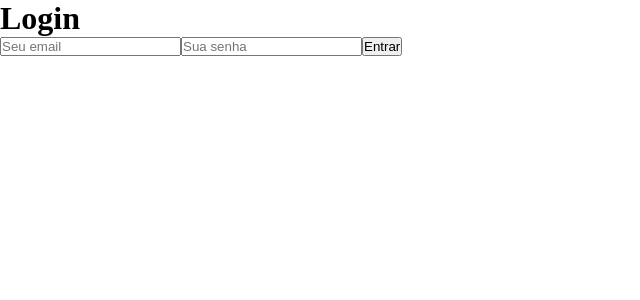
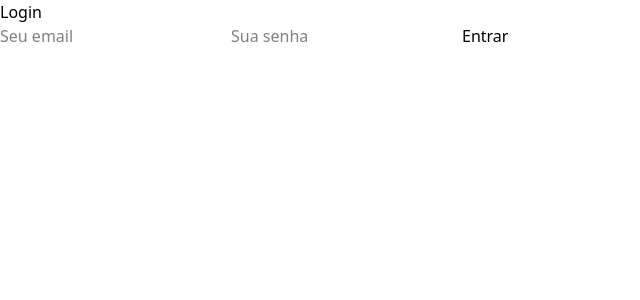
Before and after one commit to Artur-Santana/romma, a Next.js app: page /login in a window 1280 px wide. Shown: the top 300 px of the page, without its empty margins (0-640 px from the left). Built offline with nearby package versions, Linux system fonts and the light colour scheme; no server answers.

Commit message:
feat(landing-page): :sparkles: iniciar F2-S0 — estrutura, design system e fontes

```diff
--- a/src/app/globals.css
+++ b/src/app/globals.css
@@ -1,5 +1,15 @@
-* {
-  margin: 0;
-  padding: 0;
-  box-sizing: border-box;
+@import "tailwindcss";
+
+@theme {
+  /* Cores */
+  --color-primary: #4B0082;
+  --color-secondary: #2E2E2E;
+  --color-neutral: #000000;
+
+  /* Fontes */
+  --font-headline: var(--font-public-sans), sans-serif;
+  --font-body: var(--font-space-grotesk), sans-serif;
+
+  /* Sem arredondamento (design system: sharp corners) */
+  --radius: 0;
 }
--- a/src/app/layout.js
+++ b/src/app/layout.js
@@ -1,26 +1,26 @@
-import { Geist, Geist_Mono } from "next/font/google";
+import { Public_Sans, Space_Grotesk } from "next/font/google";
 import "./globals.css";
 
-const geistSans = Geist({
-  variable: "--font-geist-sans",
+const publicSans = Public_Sans({
+  variable: "--font-public-sans",
   subsets: ["latin"],
 });
 
-const geistMono = Geist_Mono({
-  variable: "--font-geist-mono",
+const spaceGrotesk = Space_Grotesk({
+  variable: "--font-space-grotesk",
   subsets: ["latin"],
 });
 
 export const metadata = {
-  title: "Create Next App",
-  description: "Generated by create next app",
+  title: "Romma",
+  description: "Gestão de espaços corporativos",
 };
 
 export default function RootLayout({ children }) {
   return (
     <html
-      lang="en"
-      className={`${geistSans.variable} ${geistMono.variable} h-full antialiased`}
+      lang="pt-BR"
+      className={`${publicSans.variable} ${spaceGrotesk.variable} h-full antialiased`}
     >
       <body className="min-h-full flex flex-col">{children}</body>
     </html>
--- a/src/app/page.js
+++ b/src/app/page.js
@@ -1,20 +1,42 @@
-import supabase from "@/lib/supabase";
-import Image from "next/image";
+export default function Home() {
+  return (
+    <div>
 
+      {/* Cabeçalho — logo/nome + navegação */}
+      <header>
+        <div className="bg-[#1A1A1A] flex justify-between p-1.25">
+          <div className="text-[#6B6B6B] font-body font-medium text-xs tracking-[0.2em]">REF: RM-2026-X // GRID.OS.ALFA</div>
+          <div className="text-[#6B6B6B] font-body font-medium text-xs tracking-[0.2em]">LOC: -23.608713° N, 46.754611°</div>
+          <div className="text-[#6B6B6B] font-body font-medium text-xs tracking-[0.2em]">DATA: 09.06.2026 // STATUS: OTIMIZADO</div>
+        </div>
+        <nav>
+          {/* TODO(human): logo ou nome "Romma" + link para /unidades */}
+        </nav>
+      </header>
 
-async function getEdificios(){
-  const edificios = await supabase.from('edificios').select('*')
-  return edificios
-}
+      <main>
 
+        {/* Hero — primeira coisa que o visitante vê */}
+        <section>
+          <div>
+            {/* TODO(human): título principal, subtítulo/slogan, botão CTA → /unidades */}
+            {/* Dica de layout: no mobile fica em coluna, no desktop pode ter imagem ao lado */}
+          </div>
+        </section>
 
-export default async function Home() {
-  const edificios = await getEdificios()
+        {/* Sobre — o que é o Romma e para quem é */}
+        <section>
+          {/* TODO(human): 2-3 blocos explicando o produto */}
+          {/* Dica de layout: cards em coluna no mobile, grid de 3 colunas no desktop */}
+        </section>
 
-  return (
-    <main>
-      {edificios.data.map(edificio => ( <h2>{edificio.nome}</h2> ))}
-      <h1>Romma</h1>
-    </main>
+      </main>
+
+      {/* Rodapé — informação mínima */}
+      <footer>
+        {/* TODO(human): copyright ou frase curta */}
+      </footer>
+
+    </div>
   )
 }
```
